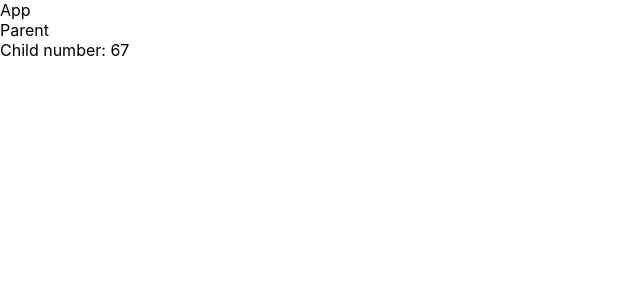
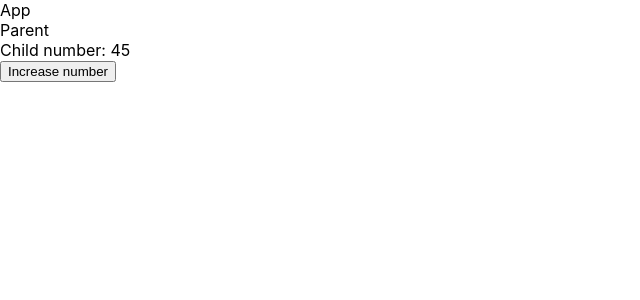
Before and after one commit to Kinza-Raza/react-demo-context, a React (Create React App) app: page / in a window 1280 px wide. Shown: the top 300 px of the page, without its empty margins (0-640 px from the left). Built offline with nearby package versions, Linux system fonts and the light colour scheme.

Commit message:
Revert "master branch"
This reverts commit a5844b6073de9a6a438fe51887e6325355dd2254.

```diff
--- a/src/App.js
+++ b/src/App.js
@@ -2,19 +2,15 @@ import React from 'react';
 import './Parent.css';
 import Parent from './Parent.js';
 import Child from './Child.js';
-import valueContext from './valueContext.js';
 
 function App(props) {
 
-    //let [number, setNumber] = React.useState(45);
+    let [number, setNumber] = React.useState(45);
   return (
-
-    <valueContext.Provider value={67}>
-        <div> App
-      <Parent ></Parent>
-        </div>
-    </valueContext.Provider>
-
+    <div> App
+      <Parent num={number}></Parent>
+      <button onClick={ ()=> {setNumber(++number)} }>Increase number</button>
+    </div>
   );
 }
 
--- a/src/Child.js
+++ b/src/Child.js
@@ -1,13 +1,9 @@
 import React from 'react';
-import valueContext from './valueContext.js';
 //import './App.css';
 
 function Child(props) {
-
-    let val = React.useContext(valueContext);
-
   return (
-    <div> Child number: {val}</div>
+    <div> Child number: {props.num}</div>
   );
 }
 
--- a/src/Parent.js
+++ b/src/Parent.js
@@ -5,7 +5,7 @@ import Child from './Child.js';
 function Parent(props) {
   return (
     <div>Parent
-      <Child></Child>
+      <Child num = {props.num}></Child>
     </div>
   );
 }
--- a/src/valueContext.js
+++ /dev/null
@@ -1,5 +0,0 @@
-import React from 'react';
-
-const valueContext = React.createContext(45);
-
-export default valueContext;
```
